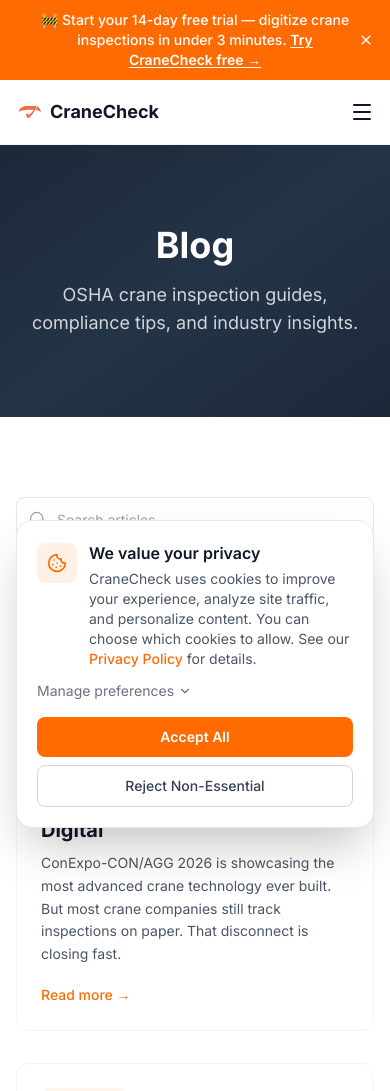
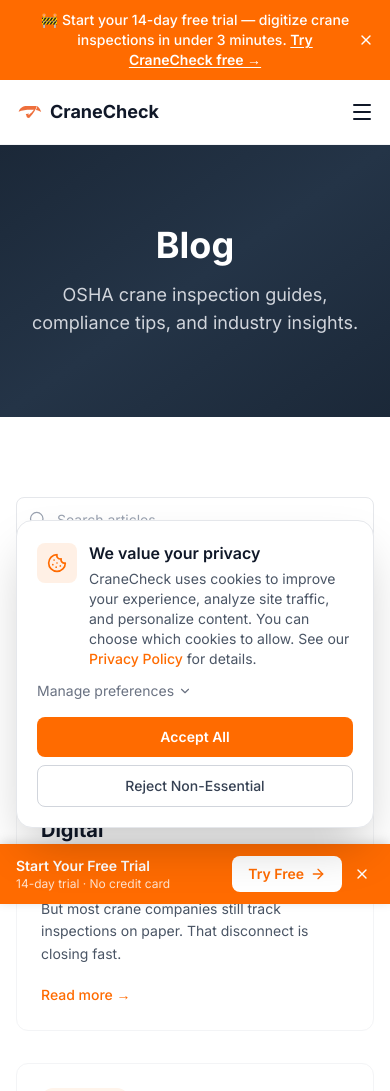
Before and after one commit to nolanterry/cranecheck-site, a Next.js app: page /blog in a window 390 px wide. Shown: the top 1091 px of the page. Built offline with nearby package versions, Linux system fonts and the light colour scheme.

Commit message:
feat: sticky mobile CTA bar — bottom-fixed 'Start Free Trial' on mobile, appears after 300px scroll, dismissible with 3-day localStorage persistence, WCAG compliant

```diff
--- a/src/app/layout.tsx
+++ b/src/app/layout.tsx
@@ -4,6 +4,7 @@
 import { ExitIntentPopup } from "@/components/exit-intent-popup";
 import { CookieConsent } from "@/components/cookie-consent";
 import { PromoBar } from "@/components/promo-bar";
+import { MobileCtaBar } from "@/components/mobile-cta-bar";
 
 const inter = Inter({ subsets: ["latin"], display: "swap" });
 
@@ -156,6 +157,7 @@
         ))}
         {children}
         <ExitIntentPopup />
+        <MobileCtaBar />
         <CookieConsent />
       </body>
     </html>
--- /dev/null
+++ b/src/components/mobile-cta-bar.tsx
@@ -0,0 +1,72 @@
+"use client";
+
+import { useState, useEffect } from "react";
+import { X, ArrowRight } from "lucide-react";
+
+const SIGNUP_URL = "https://app.cranecheck.com/sign-up";
+const STORAGE_KEY = "cranecheck_mobile_cta_dismissed";
+const DISMISS_DAYS = 3;
+const SCROLL_THRESHOLD = 300;
+
+export function MobileCtaBar() {
+  const [visible, setVisible] = useState(false);
+  const [dismissed, setDismissed] = useState(false);
+
+  useEffect(() => {
+    // Check if dismissed recently
+    try {
+      const ts = localStorage.getItem(STORAGE_KEY);
+      if (ts && Date.now() - Number(ts) < DISMISS_DAYS * 86400000) {
+        setDismissed(true);
+        return;
+      }
+    } catch {}
+
+    const handleScroll = () => {
+      setVisible(window.scrollY > SCROLL_THRESHOLD);
+    };
+
+    window.addEventListener("scroll", handleScroll, { passive: true });
+    return () => window.removeEventListener("scroll", handleScroll);
+  }, []);
+
+  const handleDismiss = () => {
+    setDismissed(true);
+    try {
+      localStorage.setItem(STORAGE_KEY, String(Date.now()));
+    } catch {}
+  };
+
+  if (dismissed) return null;
+
+  return (
+    <div
+      className={`fixed bottom-0 left-0 right-0 z-50 md:hidden transition-transform duration-300 ${
+        visible ? "translate-y-0" : "translate-y-full"
+      }`}
+      role="complementary"
+      aria-label="Start free trial"
+    >
+      <div className="bg-brand text-white px-4 py-3 flex items-center justify-between shadow-[0_-2px_10px_rgba(0,0,0,0.15)]">
+        <div className="flex-1 min-w-0 mr-3">
+          <p className="text-sm font-semibold truncate">Start Your Free Trial</p>
+          <p className="text-xs text-white/80 truncate">14-day trial · No credit card</p>
+        </div>
+        <a
+          href={SIGNUP_URL}
+          className="inline-flex items-center gap-1.5 bg-white text-brand font-semibold text-sm px-4 py-2 rounded-lg hover:bg-gray-100 transition-colors shrink-0"
+        >
+          Try Free
+          <ArrowRight className="w-4 h-4" />
+        </a>
+        <button
+          onClick={handleDismiss}
+          className="ml-2 p-1 rounded hover:bg-white/20 transition-colors shrink-0"
+          aria-label="Dismiss"
+        >
+          <X className="w-4 h-4" />
+        </button>
+      </div>
+    </div>
+  );
+}
```
